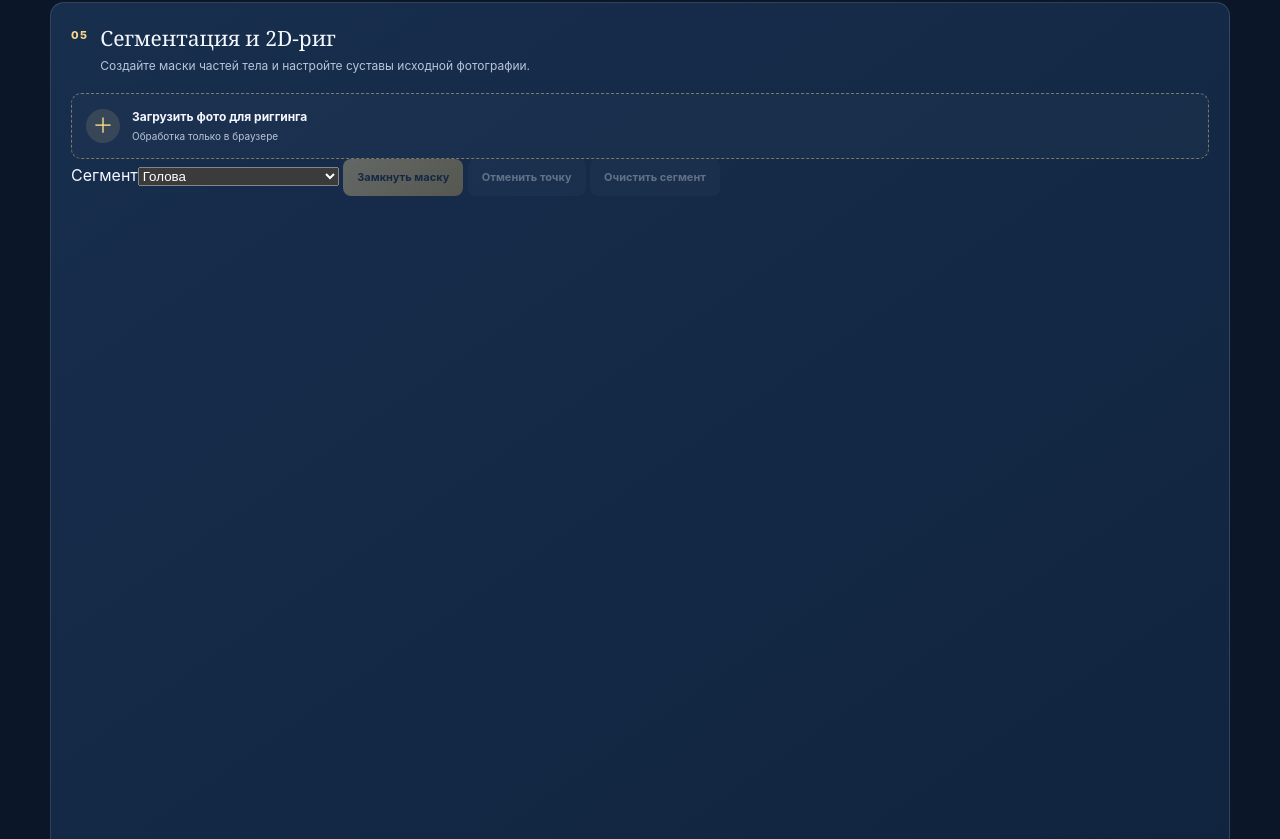
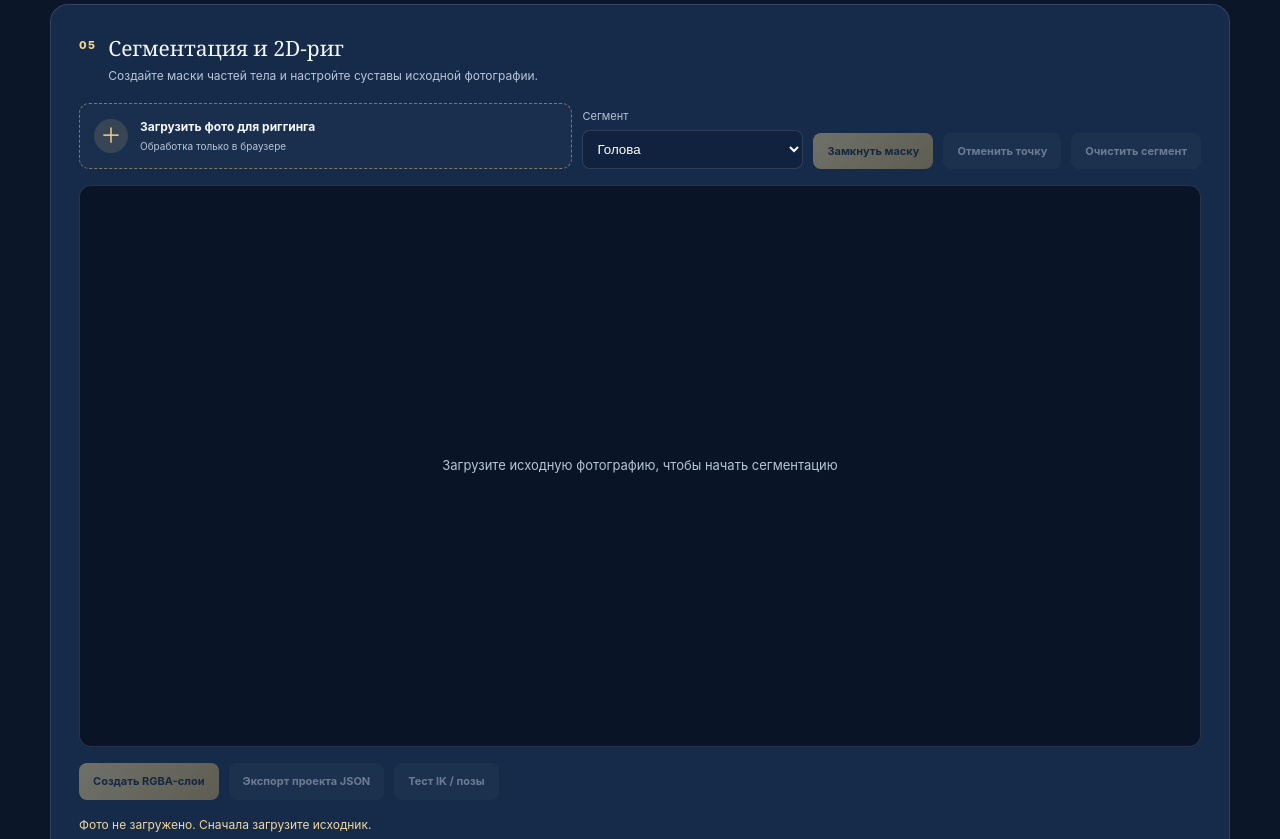
Before and after one commit to rytikov0285/Media-Public, a plain HTML site: page site/new-year/index.html in a window 1280 px wide. Shown: the part 1669-2508 px from the top of the page. Drawn offline with Linux system fonts and the light colour scheme.

Commit message:
Style heroine segmentation and 2D rig workspace

```diff
--- a/site/new-year/scene.css
+++ b/site/new-year/scene.css
@@ -96,3 +96,16 @@ button:focus-visible,a:focus-visible,input:focus-visible,.upload-control:focus-w
 
 .stage{--music-tempo:3s}
 .motion-arm{animation-duration:var(--music-tempo,3s)!important}
+
+/* SPEC-NY-03 — local segmentation and 2D rig editor */
+.rig-workspace{margin-top:22px;background:var(--panel);border:1px solid var(--line);border-radius:18px;padding:clamp(16px,3vw,28px)}
+.rig-toolbar,.rig-actions{display:flex;flex-wrap:wrap;align-items:end;gap:10px;margin:16px 0}
+.rig-upload{min-width:230px;flex:1}
+.rig-field{display:grid;gap:6px;color:var(--muted);font-size:11px}
+.rig-field select{background:#10223d;color:#fff;border:1px solid var(--line);border-radius:8px;padding:10px;min-width:170px}
+.rig-canvas-wrap{position:relative;background:#091526;border:1px solid var(--line);border-radius:12px;overflow:hidden;min-height:180px}
+#rigCanvas{display:block;width:100%;height:auto;max-height:70vh;object-fit:contain;touch-action:pan-y}
+.rig-empty{position:absolute;inset:0;display:grid;place-items:center;padding:25px;text-align:center;color:var(--muted);font-size:13px;pointer-events:none}
+.rig-status{color:#f1d79c;font-size:12px;line-height:1.5}
+.rig-actions .button:disabled,.rig-toolbar .button:disabled{opacity:.4;cursor:not-allowed}
+@media(max-width:600px){.rig-workspace{padding:14px}.rig-field,.rig-field select{width:100%}.rig-upload{min-width:100%}.rig-actions .button{flex:1}}
```
